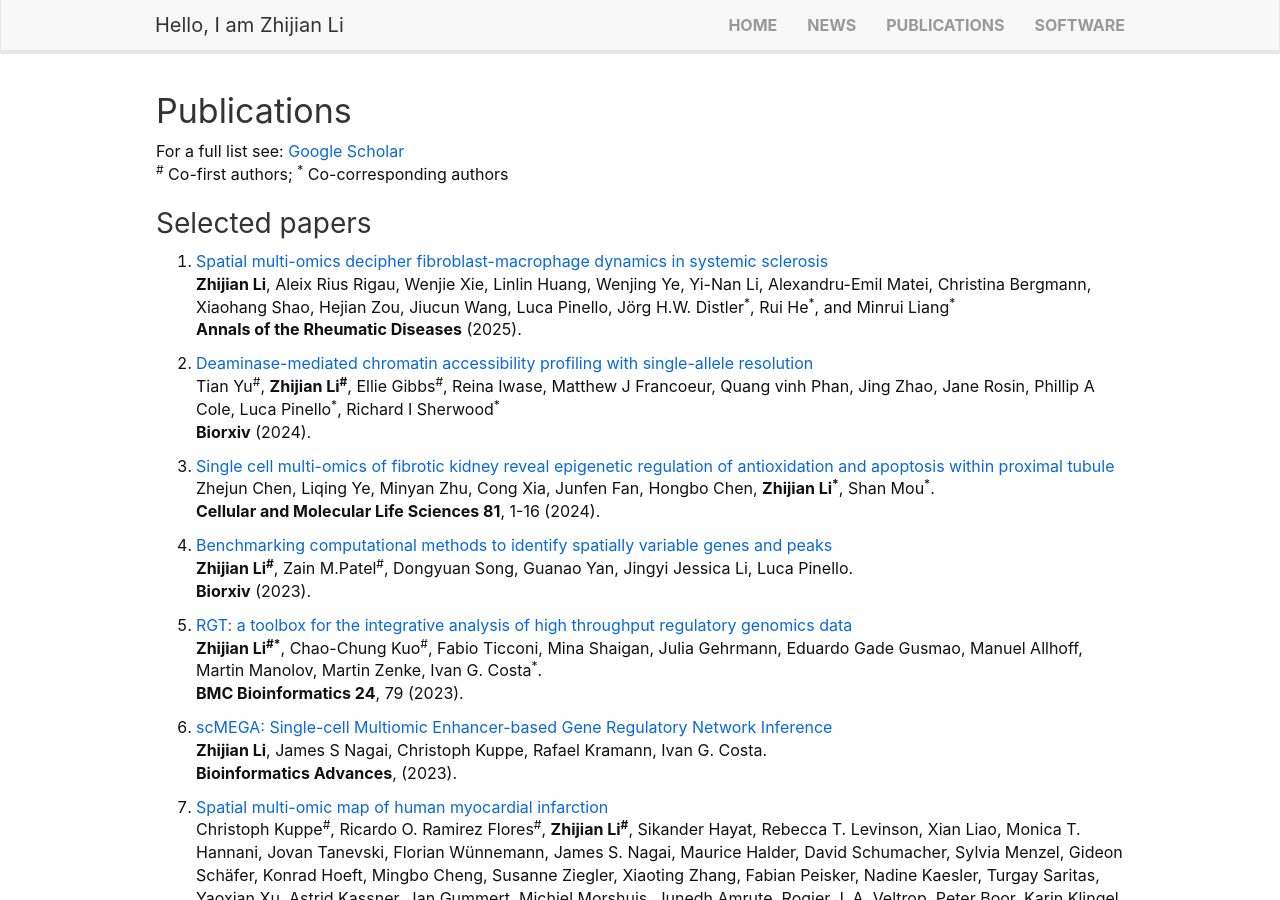
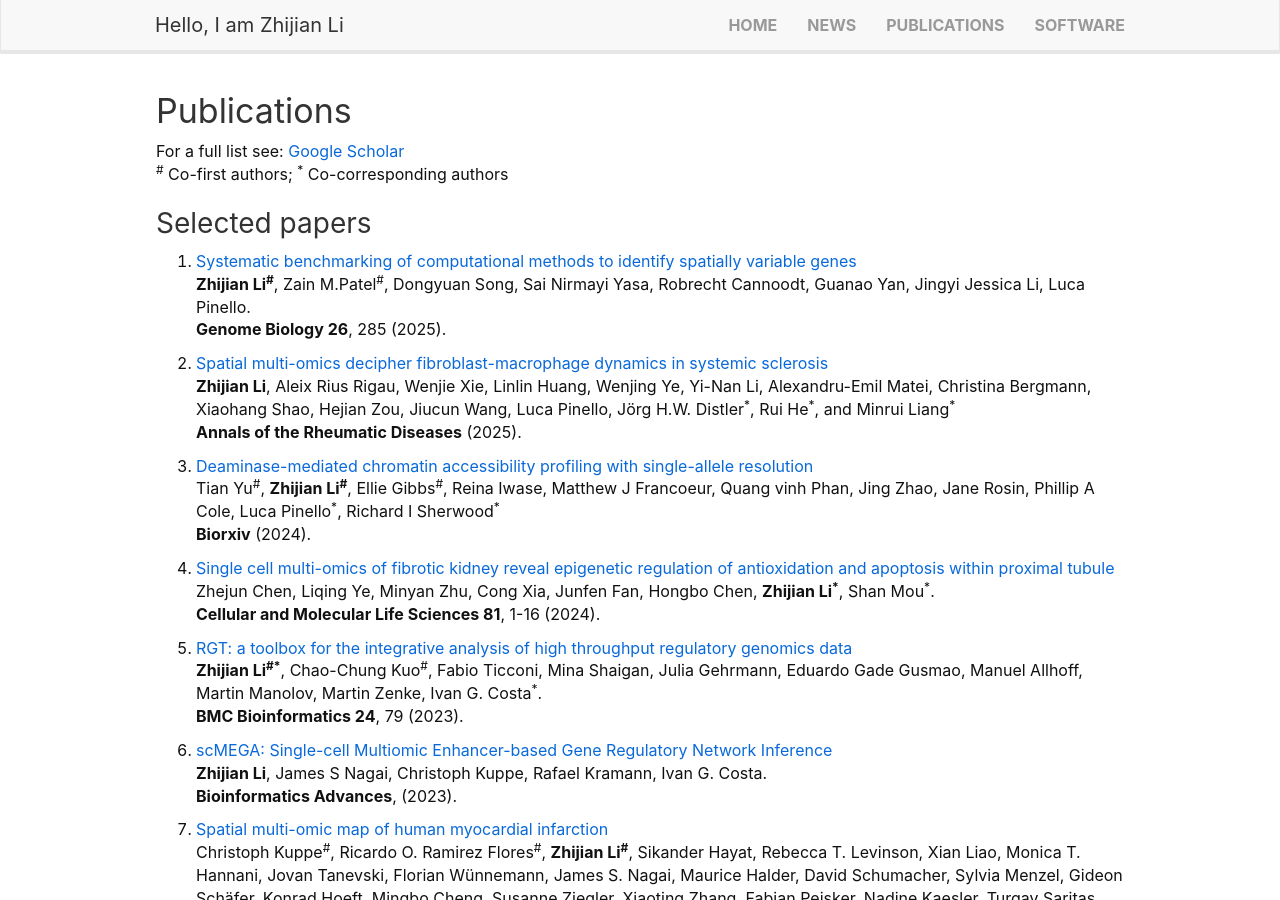
Before and after one commit to lzj1769/lzj1769.github.io, a Jekyll site: the page built from _pages/publications.md, in a window 1280 px wide and 900 px high. Built offline with Jekyll 4.4.1, drawn with Linux system fonts in a browser that asks for light colours; nearby versions of some CDN libraries.

Commit message:
Update publications list with new entries
Removed outdated publication entry and added new selected papers.

```diff
--- a/_pages/publications.md
+++ b/_pages/publications.md
@@ -12,6 +12,10 @@ For a full list see: [Google Scholar](https://scholar.google.de/citations?user=x
 
 ### Selected papers
 
+1. [Systematic benchmarking of computational methods to identify spatially variable genes](https://link.springer.com/article/10.1186/s13059-025-03731-2) \
+**Zhijian Li<sup>\#</sup>**, Zain M.Patel<sup>\#</sup>, Dongyuan Song, Sai Nirmayi Yasa, Robrecht Cannoodt, Guanao Yan, Jingyi Jessica Li, Luca Pinello. \
+**Genome Biology 26**, 285 (2025).
+
 1. [Spatial multi-omics decipher fibroblast-macrophage dynamics in systemic sclerosis](https://www.sciencedirect.com/science/article/pii/S0003496725009537)\
 **Zhijian Li**, Aleix Rius Rigau, Wenjie Xie, Linlin Huang, Wenjing Ye, Yi-Nan Li, Alexandru-Emil Matei, Christina Bergmann, Xiaohang Shao, Hejian Zou, Jiucun Wang, Luca Pinello, Jörg H.W. Distler<sup>\*</sup>, Rui He<sup>\*</sup>, and Minrui Liang<sup>\*</sup> \
 **Annals of the Rheumatic Diseases** (2025).
@@ -23,10 +27,6 @@ Tian Yu<sup>\#</sup>, **Zhijian Li<sup>\#</sup>**, Ellie Gibbs<sup>\#</sup>, Rei
 1. [Single cell multi-omics of fibrotic kidney reveal epigenetic regulation of antioxidation and apoptosis within proximal tubule](https://link.springer.com/article/10.1007/s00018-024-05118-1) \
 Zhejun Chen, Liqing Ye, Minyan Zhu, Cong Xia, Junfen Fan, Hongbo Chen, **Zhijian Li<sup>\*</sup>**, Shan Mou<sup>\*</sup>. \
 **Cellular and Molecular Life Sciences 81**, 1-16 (2024).
-
-1. [Benchmarking computational methods to identify spatially variable genes and peaks](https://www.biorxiv.org/content/10.1101/2023.12.02.569717v1.abstract) \
-**Zhijian Li<sup>\#</sup>**, Zain M.Patel<sup>\#</sup>, Dongyuan Song, Guanao Yan, Jingyi Jessica Li, Luca Pinello. \
-**Biorxiv** (2023).
 
 1. [RGT: a toolbox for the integrative analysis of high throughput regulatory genomics data](https://bmcbioinformatics.biomedcentral.com/articles/10.1186/s12859-023-05184-5) \
 **Zhijian Li<sup>\#\*</sup>**, Chao-Chung Kuo<sup>\#</sup>, Fabio Ticconi, Mina Shaigan, Julia Gehrmann, Eduardo Gade Gusmao, Manuel Allhoff, Martin Manolov, Martin Zenke, Ivan G. Costa<sup>\*</sup>. \
```
